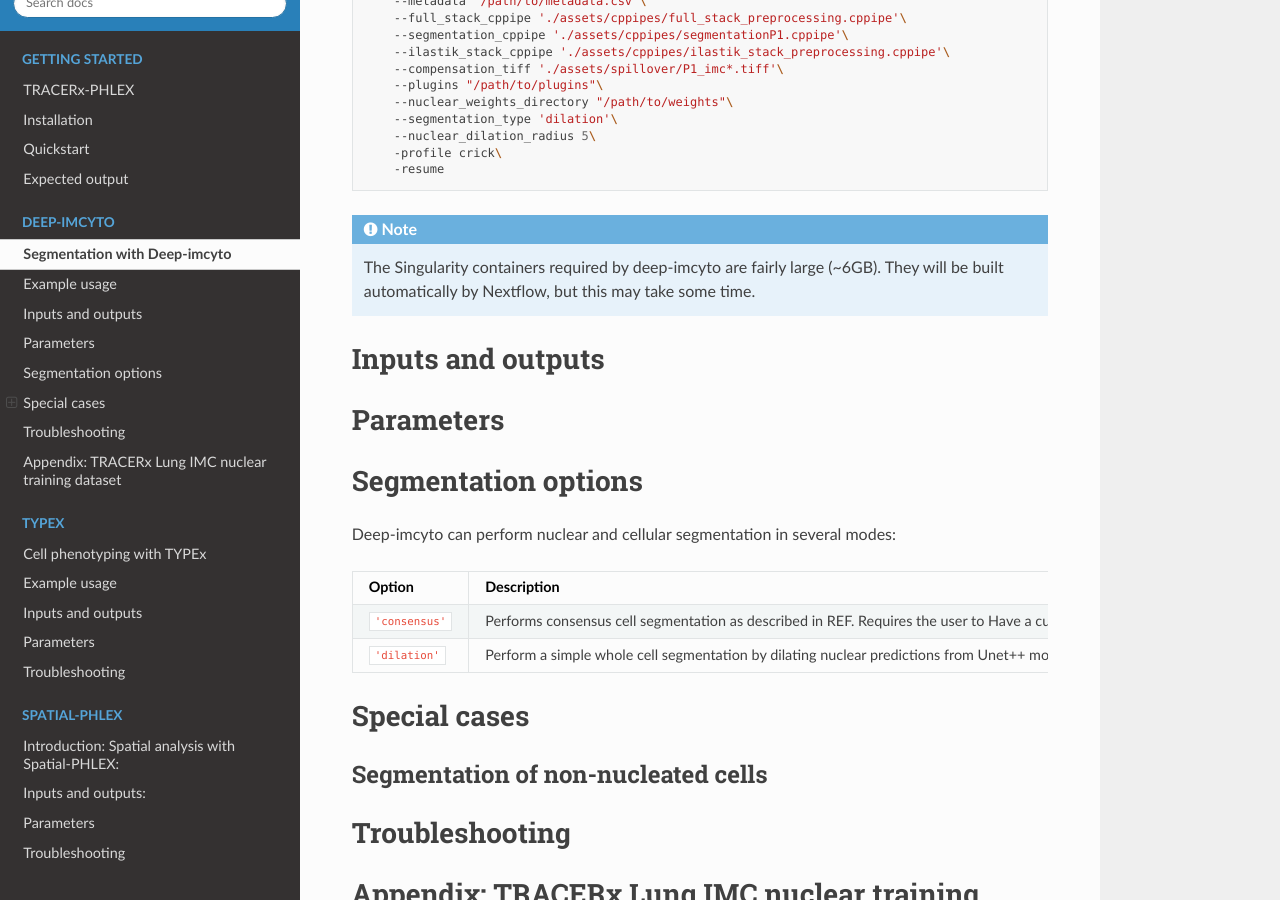
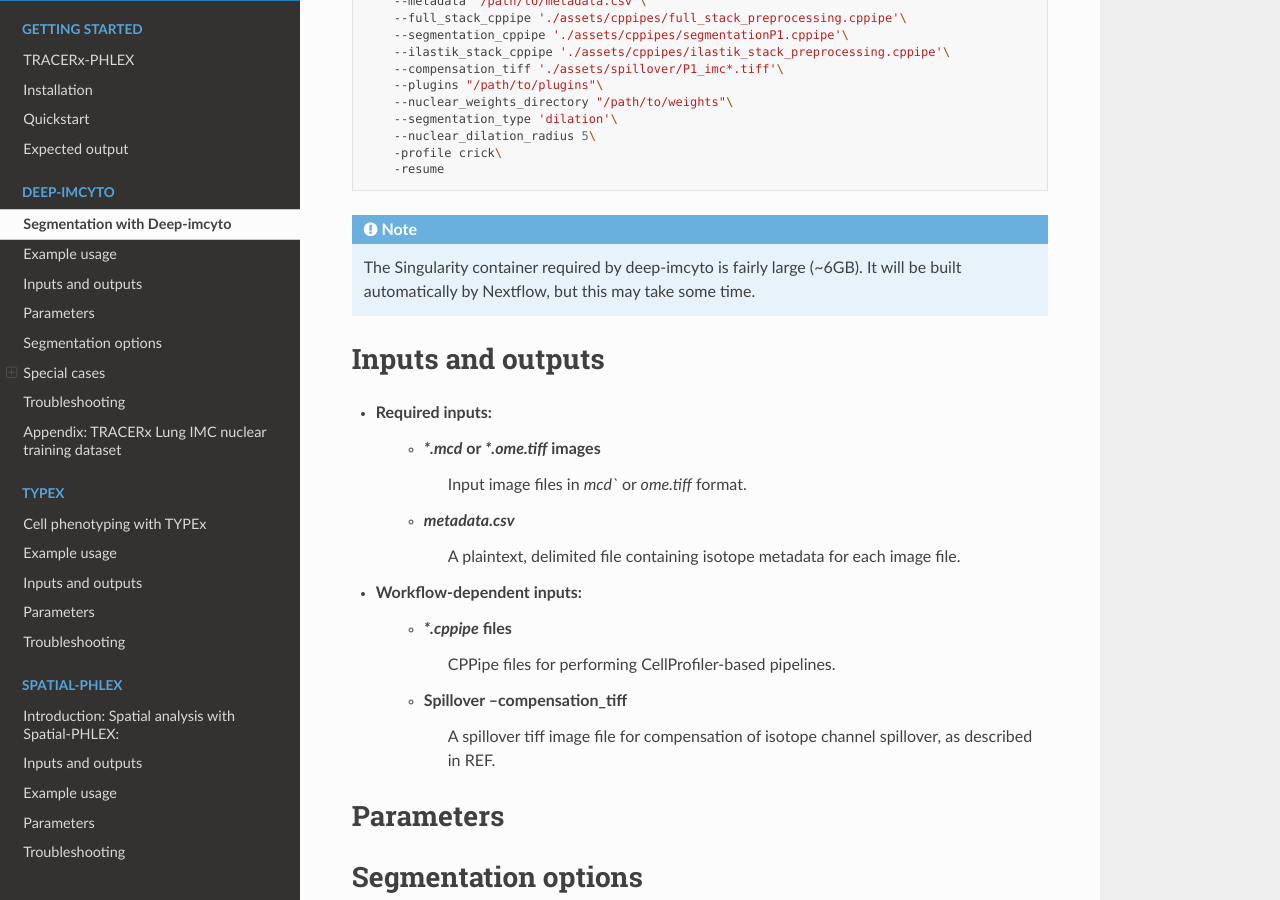
Before and after one commit to Precancer/PHLEX-test, a Sphinx documentation site: the page built from docs/source/deep-imcyto.rst, in a window 1280 px wide and 900 px high, scrolled down 1161 px. Built offline with Sphinx 7.4.7 and the Read the Docs theme 2.0.0, drawn with Linux system fonts in a browser that asks for light colours; pages that are not in the unit, such as notebooks, are missing from menus.

Commit message:
edit deepimcyto

```diff
--- a/docs/source/deep-imcyto.rst
+++ b/docs/source/deep-imcyto.rst
@@ -63,7 +63,7 @@
 
 .. note::
 
-    The Singularity containers required by deep-imcyto are fairly large (~6GB). They will be built automatically by Nextflow, but this may take some time.
+    The Singularity container required by deep-imcyto is fairly large (~6GB). It will be built automatically by Nextflow, but this may take some time.
 
 .. tip::
 
@@ -71,6 +71,16 @@
 
 Inputs and outputs
 ==================
+- Required inputs:
+    - `*.mcd` or `*.ome.tiff` images
+        Input image files in `mcd`` or `ome.tiff` format.
+    - `metadata.csv`
+        A plaintext, delimited file containing isotope metadata for each image file.
+- Workflow-dependent inputs:
+    - `*.cppipe` files
+        CPPipe files for performing CellProfiler-based pipelines.
+    - Spillover --compensation_tiff
+        A spillover tiff image file for compensation of isotope channel spillover, as described in REF.
 
 Parameters
 ============
--- a/docs/source/quickstart.rst
+++ b/docs/source/quickstart.rst
@@ -1,9 +1,11 @@
 TRACERx-PHLEX
 =============
 
+.. _installation:
 Installation
 ============
 
+.. _quickstart:
 Quickstart
 ===========
 
--- a/docs/source/spatialPHLEX.rst
+++ b/docs/source/spatialPHLEX.rst
@@ -7,8 +7,8 @@
 - :ref:`Cell type niche analysis via density-based spatial clustering`
 - :ref:`Cellular barrier scoring`
 
-Inputs and outputs:
-===================
+Inputs and outputs
+==================
 - `cell_objects.csv`
     - A plaintext, delimited file containing single cell-level coordinate data for a set of images, plus their phenotypic identities.
 - `metadata.csv`
@@ -17,6 +17,8 @@
 - Cell type specific spatial clusters
 - Barrier scores
 
+Example usage
+===================
 
 Parameters
 ==========
--- a/docs/source/usage.rst
+++ b/docs/source/usage.rst
@@ -1,7 +1,7 @@
 Usage
 =====
 
-.. _installation:
+
 
 Installation
 ------------
```
Also changed, not shown: docs/source/index.rst (+7 -8 lines).
